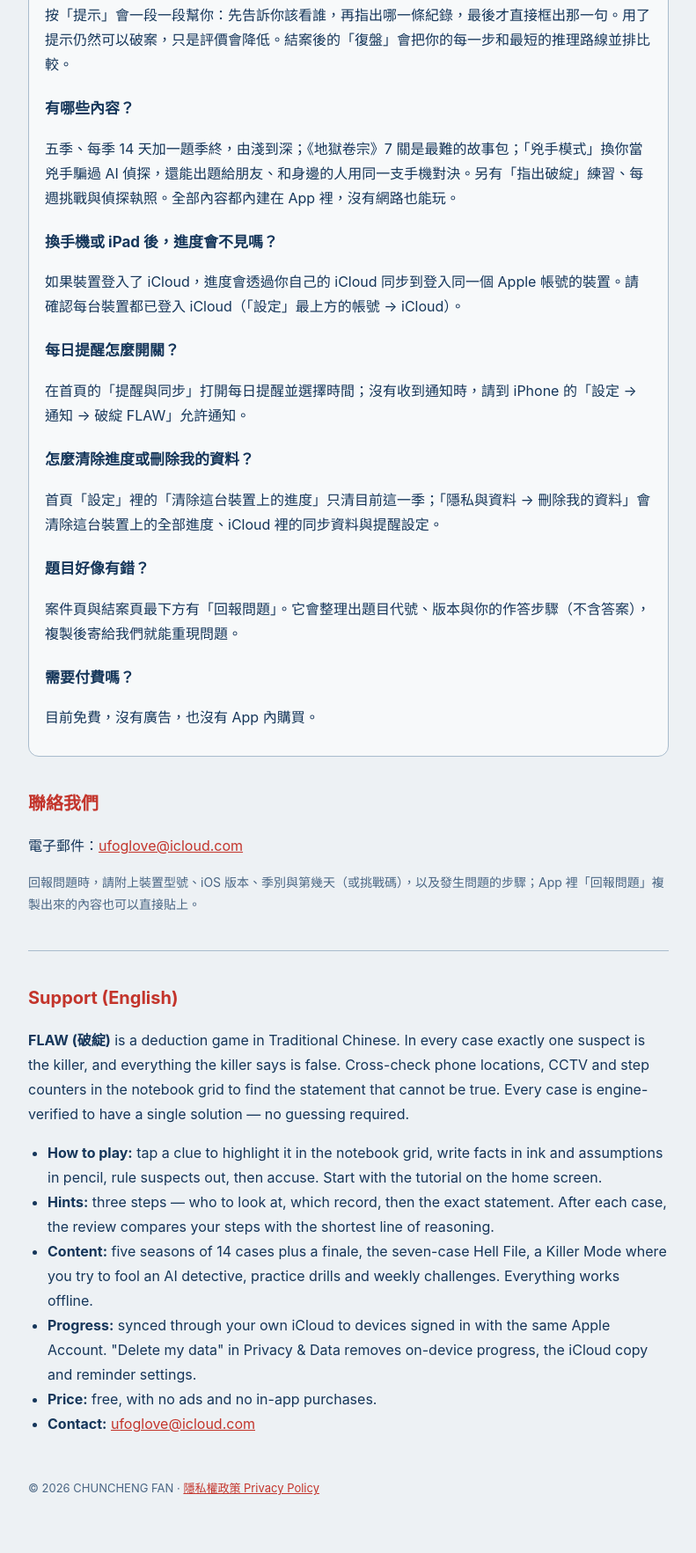
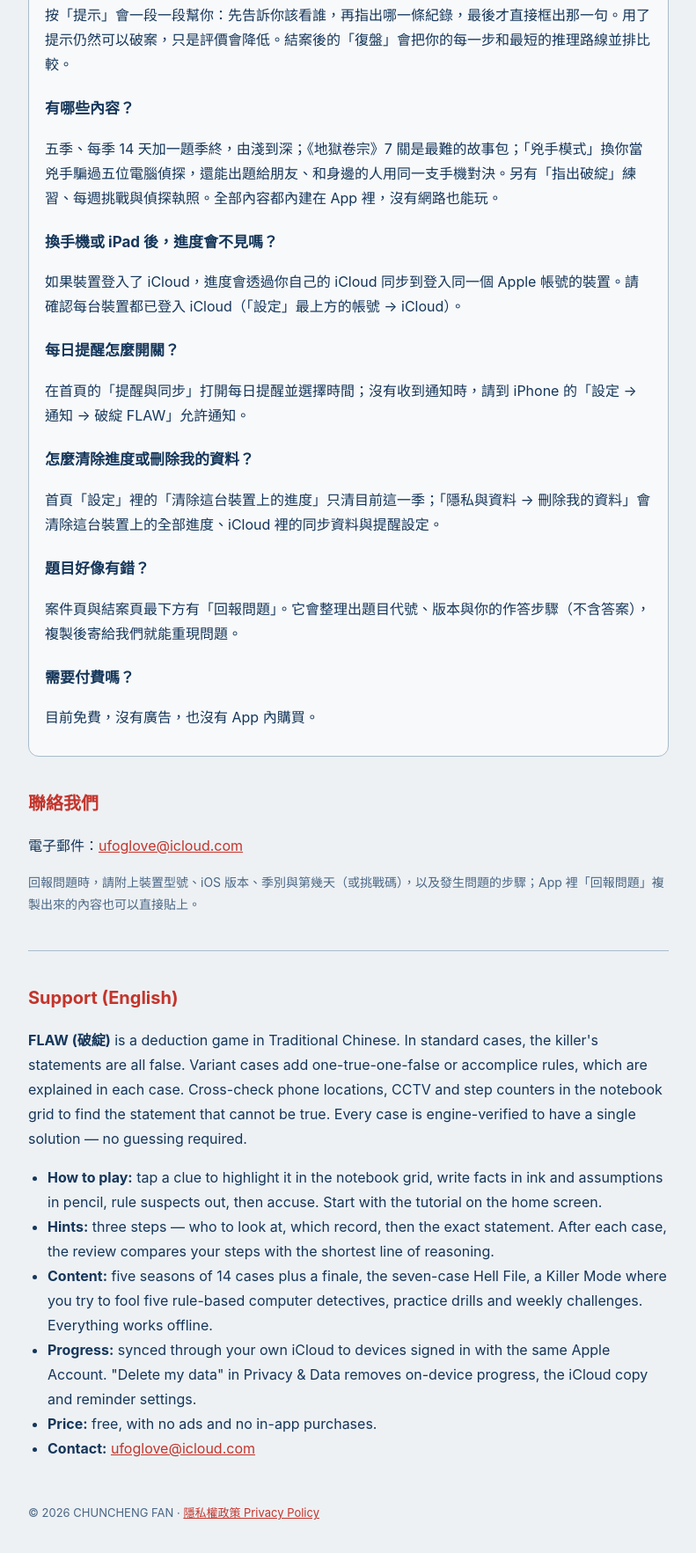
Before and after one commit to ufoglove/flaw-support, a plain HTML site: page index.html in a window 1280 px wide. Shown: the part 593-2358 px from the top of the page at 88% size, without its empty margins (244-1035 px from the left). Drawn offline with Linux system fonts and the light colour scheme.

Commit message:
修正說明：基本／變體規則、五位電腦偵探、iCloud 與題目工坊

```diff
--- a/index.html
+++ b/index.html
@@ -16,7 +16,7 @@
 </header>
 <nav><a href="#faq">常見問題</a><a href="#contact">聯絡我們</a><a href="privacy.html">隱私權政策</a><a href="#en">English</a></nav>
 
-<p>每一案只有一個兇手，而兇手說的每一句話都是假的。對照手機定位、監視器、計步器的紀錄，在筆記格裡排出每個人整晚的行蹤，找出那句說不通的話——那就是破綻。每一題都由引擎驗證過只有一個答案，不需要猜。</p>
+<p>基本案件中，兇手說的每一句話都是假的；變體案件另有一真一假或共犯規則，請以案件內的規則為準。對照手機定位、監視器、計步器的紀錄，在筆記格裡排出每個人整晚的行蹤，找出那句說不通的話——那就是破綻。每一題都由引擎驗證過只有一個答案，不需要猜。</p>
 
 <h2 id="faq">常見問題</h2>
 <div class="card">
@@ -25,7 +25,7 @@
   <h3>卡住了怎麼辦？</h3>
   <p>按「提示」會一段一段幫你：先告訴你該看誰，再指出哪一條紀錄，最後才直接框出那一句。用了提示仍然可以破案，只是評價會降低。結案後的「復盤」會把你的每一步和最短的推理路線並排比較。</p>
   <h3>有哪些內容？</h3>
-  <p>五季、每季 14 天加一題季終，由淺到深；《地獄卷宗》7 關是最難的故事包；「兇手模式」換你當兇手騙過 AI 偵探，還能出題給朋友、和身邊的人用同一支手機對決。另有「指出破綻」練習、每週挑戰與偵探執照。全部內容都內建在 App 裡，沒有網路也能玩。</p>
+  <p>五季、每季 14 天加一題季終，由淺到深；《地獄卷宗》7 關是最難的故事包；「兇手模式」換你當兇手騙過五位電腦偵探，還能出題給朋友、和身邊的人用同一支手機對決。另有「指出破綻」練習、每週挑戰與偵探執照。全部內容都內建在 App 裡，沒有網路也能玩。</p>
   <h3>換手機或 iPad 後，進度會不見嗎？</h3>
   <p>如果裝置登入了 iCloud，進度會透過你自己的 iCloud 同步到登入同一個 Apple 帳號的裝置。請確認每台裝置都已登入 iCloud（「設定」最上方的帳號 → iCloud）。</p>
   <h3>每日提醒怎麼開關？</h3>
@@ -44,11 +44,11 @@
 
 <hr>
 <h2 id="en">Support (English)</h2>
-<p><strong>FLAW (破綻)</strong> is a deduction game in Traditional Chinese. In every case exactly one suspect is the killer, and everything the killer says is false. Cross-check phone locations, CCTV and step counters in the notebook grid to find the statement that cannot be true. Every case is engine-verified to have a single solution — no guessing required.</p>
+<p><strong>FLAW (破綻)</strong> is a deduction game in Traditional Chinese. In standard cases, the killer's statements are all false. Variant cases add one-true-one-false or accomplice rules, which are explained in each case. Cross-check phone locations, CCTV and step counters in the notebook grid to find the statement that cannot be true. Every case is engine-verified to have a single solution — no guessing required.</p>
 <ul>
   <li><strong>How to play:</strong> tap a clue to highlight it in the notebook grid, write facts in ink and assumptions in pencil, rule suspects out, then accuse. Start with the tutorial on the home screen.</li>
   <li><strong>Hints:</strong> three steps — who to look at, which record, then the exact statement. After each case, the review compares your steps with the shortest line of reasoning.</li>
-  <li><strong>Content:</strong> five seasons of 14 cases plus a finale, the seven-case Hell File, a Killer Mode where you try to fool an AI detective, practice drills and weekly challenges. Everything works offline.</li>
+  <li><strong>Content:</strong> five seasons of 14 cases plus a finale, the seven-case Hell File, a Killer Mode where you try to fool five rule-based computer detectives, practice drills and weekly challenges. Everything works offline.</li>
   <li><strong>Progress:</strong> synced through your own iCloud to devices signed in with the same Apple Account. "Delete my data" in Privacy &amp; Data removes on-device progress, the iCloud copy and reminder settings.</li>
   <li><strong>Price:</strong> free, with no ads and no in-app purchases.</li>
   <li><strong>Contact:</strong> <a href="mailto:ufoglove@icloud.com">ufoglove@icloud.com</a></li>
```
